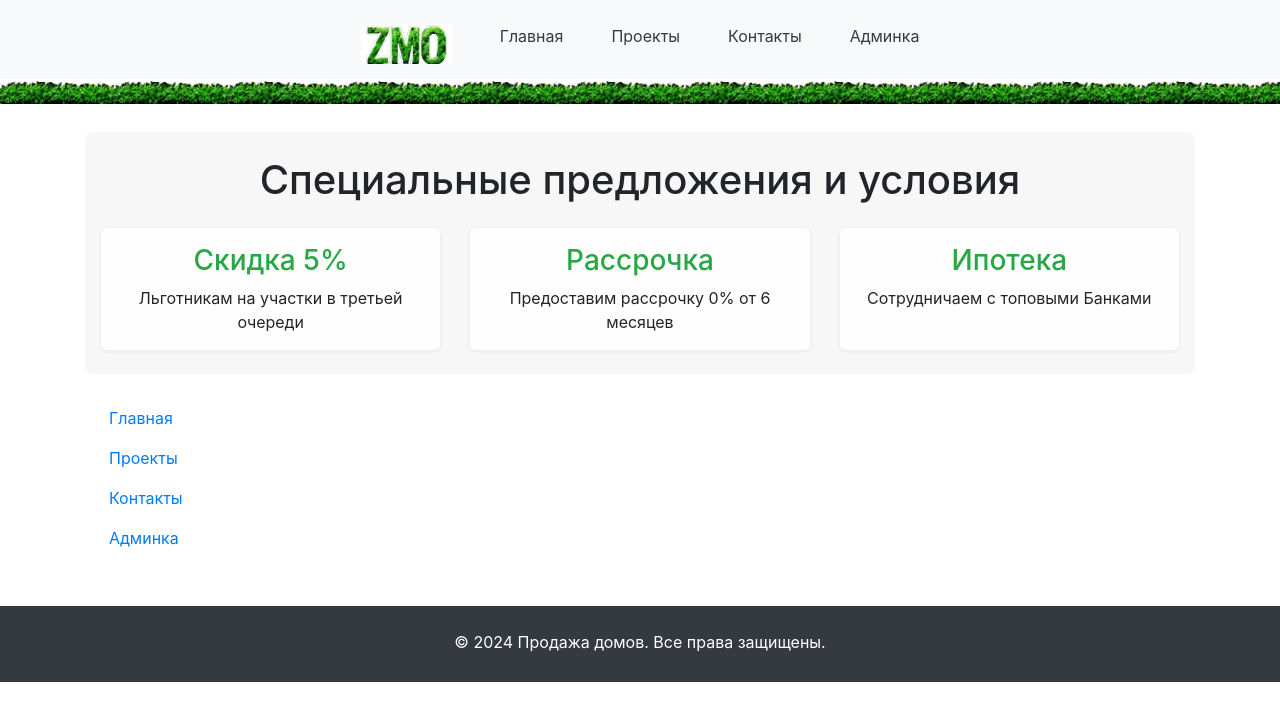
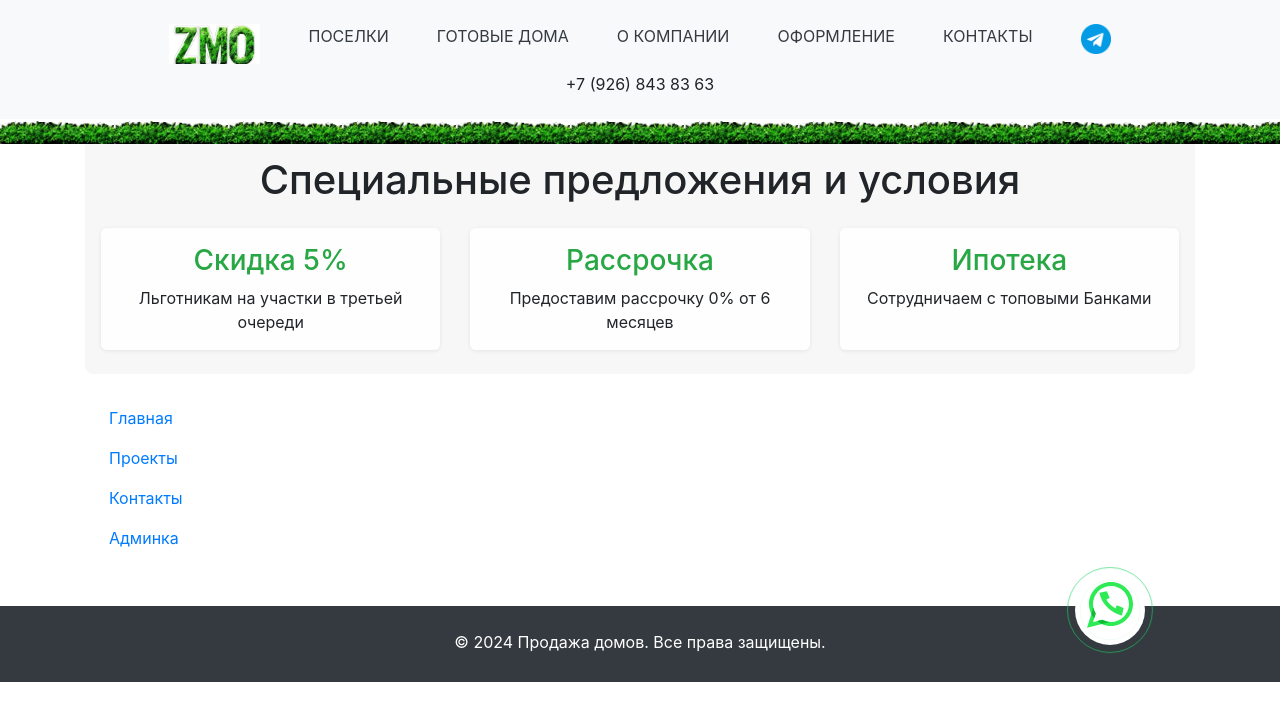
Before and after one commit to alexandr-prokhorov/ZMO, a Django app: page /houses/ in a window 1280 px wide. Shown: the top 721 px of the page. Run offline with Django 5.2, Linux system fonts and the light colour scheme; data that the repository does not hold is empty; some libraries are stand-ins or nearby versions.

Commit message:
подключено telegram, whatsapp

```diff
--- a/houses/templates/houses/base.html
+++ b/houses/templates/houses/base.html
@@ -10,6 +10,8 @@
     <link href="{% static 'css/album.css' %}" rel="stylesheet">
     <link href="{% static 'css/style.css' %}" rel="stylesheet">
     <link href="{% static 'css/style2.css' %}" rel="stylesheet">
+    <link href="{% static 'css/style3.css' %}" rel="stylesheet">
+    <link rel="stylesheet" href="https://cdnjs.cloudflare.com/ajax/libs/font-awesome/6.4.0/css/all.min.css">
     {% block extra_head %}{% endblock %}
 </head>
 <body>
@@ -28,17 +30,31 @@
                         <img src="{% static 'images/logo.png' %}" alt="Логотип" style="height: 40px;">
                     </a>
                 </li>
-                <li class="nav-item">
-                    <a class="nav-link text-dark fw-bold" href="{% url 'house-list' %}">Главная</a>
+                 <li class="nav-item">
+                    <a class="nav-link text-dark fw-bold" href="#contacts">ПОСЕЛКИ</a>
                 </li>
                 <li class="nav-item">
-                    <a class="nav-link text-dark fw-bold" href="#projects">Проекты</a>
+                    <a class="nav-link text-dark fw-bold" href="{% url 'house-list' %}">ГОТОВЫЕ ДОМА</a>
                 </li>
                 <li class="nav-item">
-                    <a class="nav-link text-dark fw-bold" href="#contacts">Контакты</a>
+                    <a class="nav-link text-dark fw-bold" href="#projects">О КОМПАНИИ</a>
                 </li>
                 <li class="nav-item">
-                    <a class="nav-link text-dark fw-bold" href="/admin/">Админка</a>
+                    <a class="nav-link text-dark fw-bold" href="#contacts">ОФОРМЛЕНИЕ</a>
+                </li>
+                 <li class="nav-item">
+                    <a class="nav-link text-dark fw-bold" href="#contacts">КОНТАКТЫ</a>
+                </li>
+<!--                <li class="nav-item">-->
+<!--                    <a class="nav-link text-dark fw-bold" href="/admin/">Админка</a>-->
+<!--                </li>-->
+                <li class="nav-item">
+                    <a class="nav-link" href="https://t.me/+79268438363">
+                        <img src="{% static 'images/telegram.png' %}" alt="Логотип" style="height: 30px;">
+                    </a>
+                </li>
+                <li class="nav-item">
+                    <p>+7 (926) 843 83 63</p>
                 </li>
             </ul>
         </nav>
@@ -80,6 +96,13 @@
         </div>
     </div>
 </div>
+        <a href="https://api.whatsapp.com/send?phone=79033861131" target="_blank" rel="noopener noreferrer">
+            <div type="button" class="whatsapp-button">
+                <div class="text-button">
+                    <img src="/static/images/whatsapp.svg" alt="WhatsApp" class="whatsapp-icon"><span></span>
+                </div>
+            </div>
+        </a>
         <div>
             <a class="nav-link" href="{% url 'house-list' %}">Главная</a>
             <a class="nav-link" href="#projects">Проекты</a>
--- /dev/null
+++ b/static/css/style3.css
@@ -0,0 +1,56 @@
+.whatsapp-button {
+    position: fixed;
+    right: 100px;
+    bottom: 120px;
+    transform: translate(-50%, -50%);
+    background:#fff; /*цвет кнопки*/
+    border-radius: 50%;
+    width: 70px; /*ширина кнопки*/
+    height: 70px; /*высота кнопки*/
+    color: #fff;
+    text-align: center;
+    line-height:50px; /*центровка иконки в кнопке*/
+    font-size:50px; /*размер иконки*/
+    z-index: 9999;
+}
+.whatsapp-button a {
+    color: #fff;
+}
+.whatsapp-button:before,
+.whatsapp-button:after {
+    content: " ";
+    display: block;
+    position: absolute;
+    border: 50%;
+    border: 1px solid #25D366; /*цвет анимированных волн от кнопки*/
+    left: -20px;
+    right: -20px;
+    top: -20px;
+    bottom: -20px;
+    border-radius: 50%;
+    animation: animate 1.5s linear infinite;
+    opacity: 0;
+    backface-visibility: hidden;
+}
+
+.whatsapp-button:after{
+    animation-delay: .5s;
+}
+
+@keyframes animate
+{
+    0%
+    {
+        transform: scale(0.5);
+        opacity: 0;
+    }
+    50%
+    {
+        opacity: 1;
+    }
+    100%
+    {
+        transform: scale(1.2);
+        opacity: 0;
+    }
+}
```
Also changed, not shown: static/images/telegram.png (added), static/images/whatsapp.svg (added).
